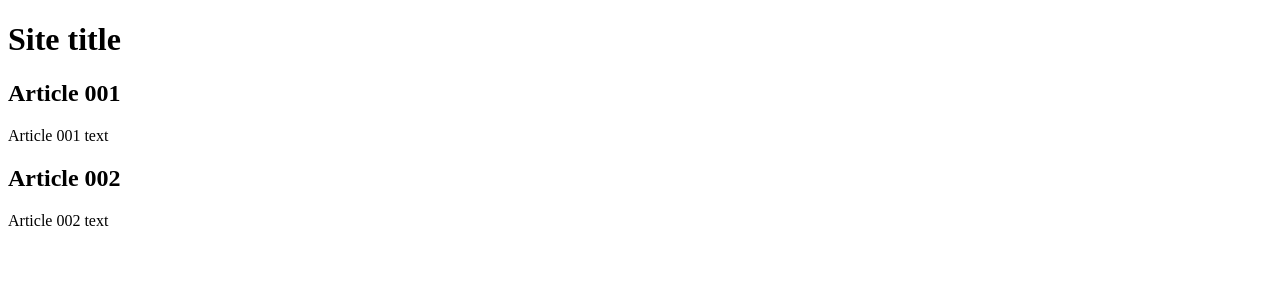
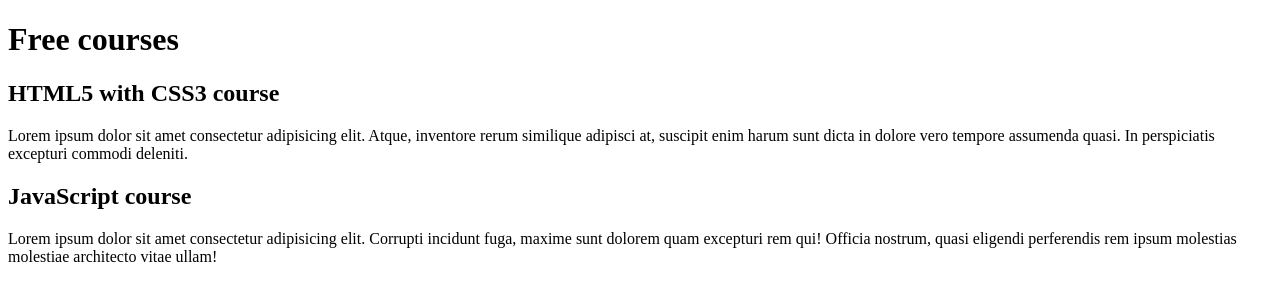
Before and after one commit to felipe-dv/projeto-site, a plain HTML site: page index.html in a window 1280 px wide. Drawn offline with Linux system fonts and the light colour scheme.

Commit message:
started to write the content

```diff
--- a/index.html
+++ b/index.html
@@ -9,15 +9,15 @@
 <body>
     <main>
         <header>
-            <h1>Site title</h1>
+            <h1>Free courses</h1>
         </header>
         <article>
-            <h2>Article 001</h2>
-            <p>Article 001 text</p>
+            <h2>HTML5 with CSS3 course</h2>
+            <p>Lorem ipsum dolor sit amet consectetur adipisicing elit. Atque, inventore rerum similique adipisci at, suscipit enim harum sunt dicta in dolore vero tempore assumenda quasi. In perspiciatis excepturi commodi deleniti.</p>
         </article>
         <article>
-            <h2>Article 002</h2>
-            <p>Article 002 text</p>
+            <h2>JavaScript course</h2>
+            <p>Lorem ipsum dolor sit amet consectetur adipisicing elit. Corrupti incidunt fuga, maxime sunt dolorem quam excepturi rem qui! Officia nostrum, quasi eligendi perferendis rem ipsum molestias molestiae architecto vitae ullam!</p>
     </article>
     </main>
 
```
